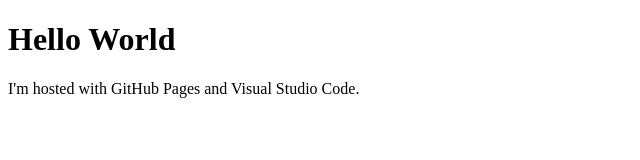
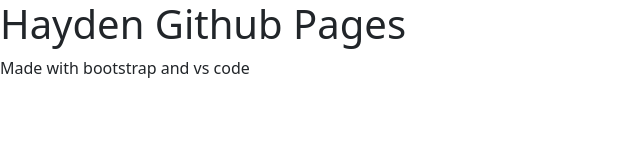
Before and after one commit to Hayden-Matheus/Hayden-Matheus.github.io, a website: page index.html in a window 1280 px wide. Shown: the whole page, without its empty margins (0-640 px from the left). Drawn offline with nearby package versions, Linux system fonts and the light colour scheme.

Commit message:
bootstrap install

```diff
--- a/index.html
+++ b/index.html
@@ -1,7 +1,15 @@
-<!DOCTYPE html>
-<html>
+<html lang="en">
+<head>
+    <meta charset="UTF-8">
+    <meta http-equiv="X-UA-Compatible" content="IE=edge">
+    <meta name="viewport" content="width=device-width, initial-scale=1.0">
+    <title>Document</title>
+    <link rel="stylesheet" href="node_modules/bootstrap/dist/css/bootstrap.css">
+</head>
 <body>
-<h1>Hello World</h1>
-<p>I'm hosted with GitHub Pages and Visual Studio Code.</p>
+    <h1>Hayden Github Pages</h1>
+    <p>Made with bootstrap and vs code</p>
+
+    <script src="node_modules/bootstrap/dist/js/bootstrap.bundle.js"></script>
 </body>
 </html>
--- /dev/null
+++ b/sass/main.scss
@@ -0,0 +1,8 @@
+//custom variables
+
+//import funcs and vars
+@import "../node_modules/bootstrap/scss/_functions";
+@import "../node_modules/bootstrap/scss/_variables";
+
+//import bootstrap
+@import '../node_modules/bootstrap/scss/bootstrap';
```
Also changed, not shown: package.json (added, +22 -0 lines), 1 other file.
